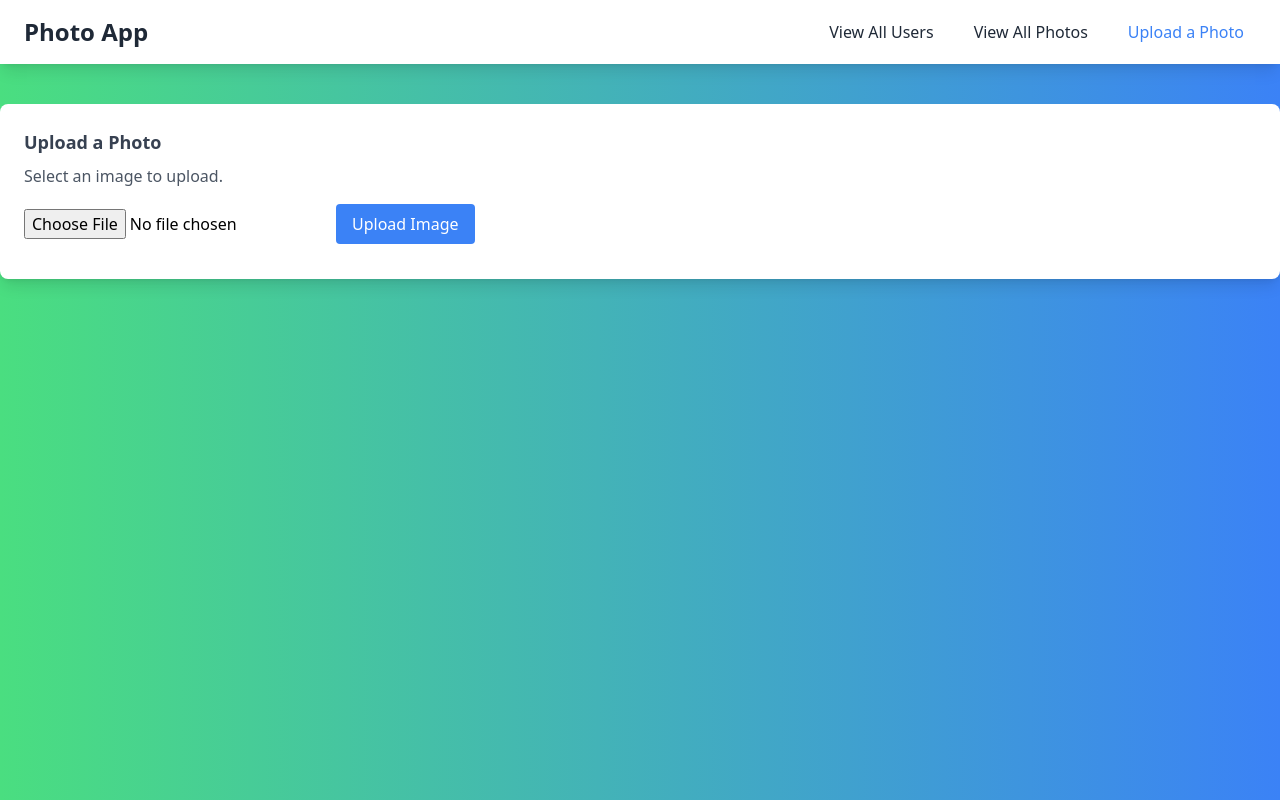
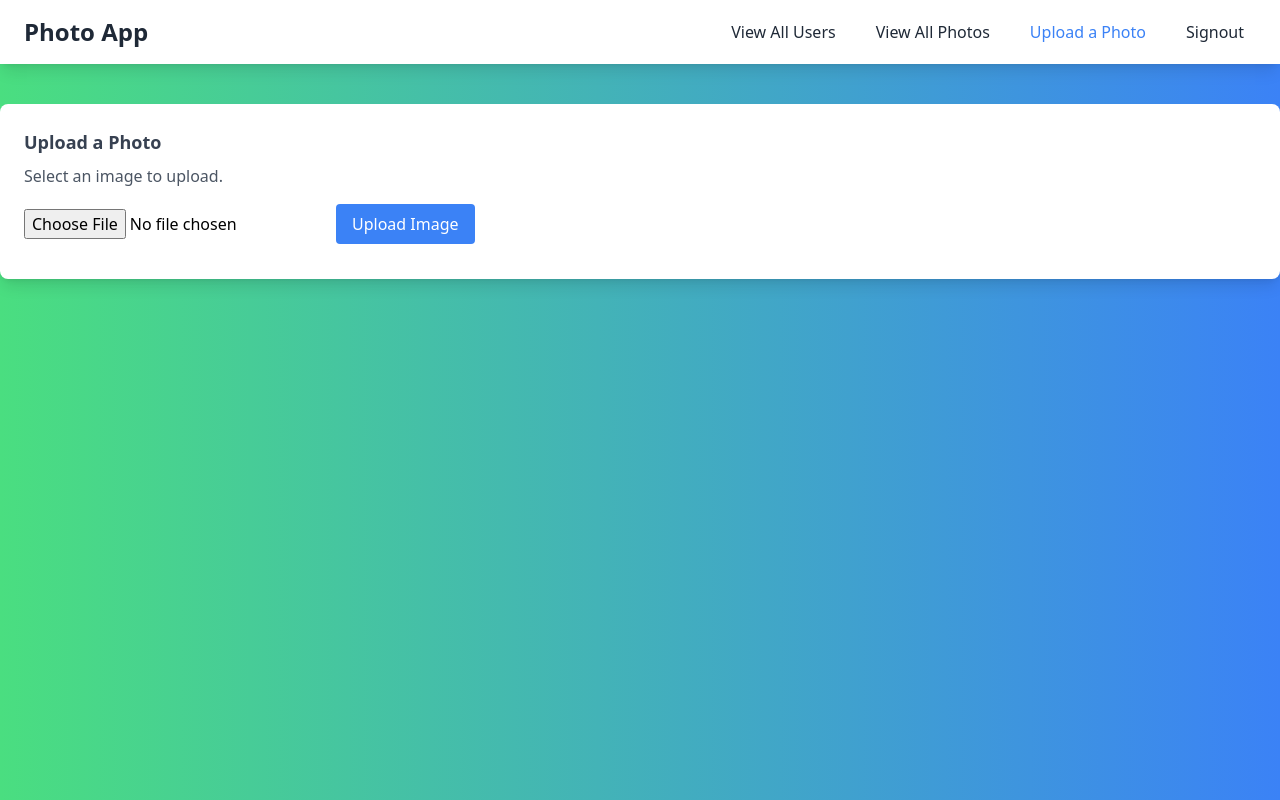
Before and after one commit to bhavya844/image-uploader, a React (Create React App) app: page /upload-photo in a window 1280 px wide. Built offline with nearby package versions, Linux system fonts and the light colour scheme.

Commit message:
modified: uploadphoto

```diff
--- a/src/components/UploadPhoto.jsx
+++ b/src/components/UploadPhoto.jsx
@@ -68,7 +68,7 @@ const UploadPhoto = () => {
             <div className="text-2xl font-bold text-gray-800">Photo App</div>
             <div className="flex space-x-4">
               <button
-                onClick={() => navigate('/')}
+                onClick={() => navigate('/landing')}
                 className="text-md font-medium px-3 py-2 text-gray-800 hover:text-blue-500"
               >
                 View All Users
@@ -84,6 +84,12 @@ const UploadPhoto = () => {
                 disabled
               >
                 Upload a Photo
+              </button>
+              <button
+                onClick={() => navigate('/')}
+                className="text-md font-medium px-3 py-2 text-gray-800 hover:text-blue-500"
+              >
+                Signout
               </button>
             </div>
           </div>
```
